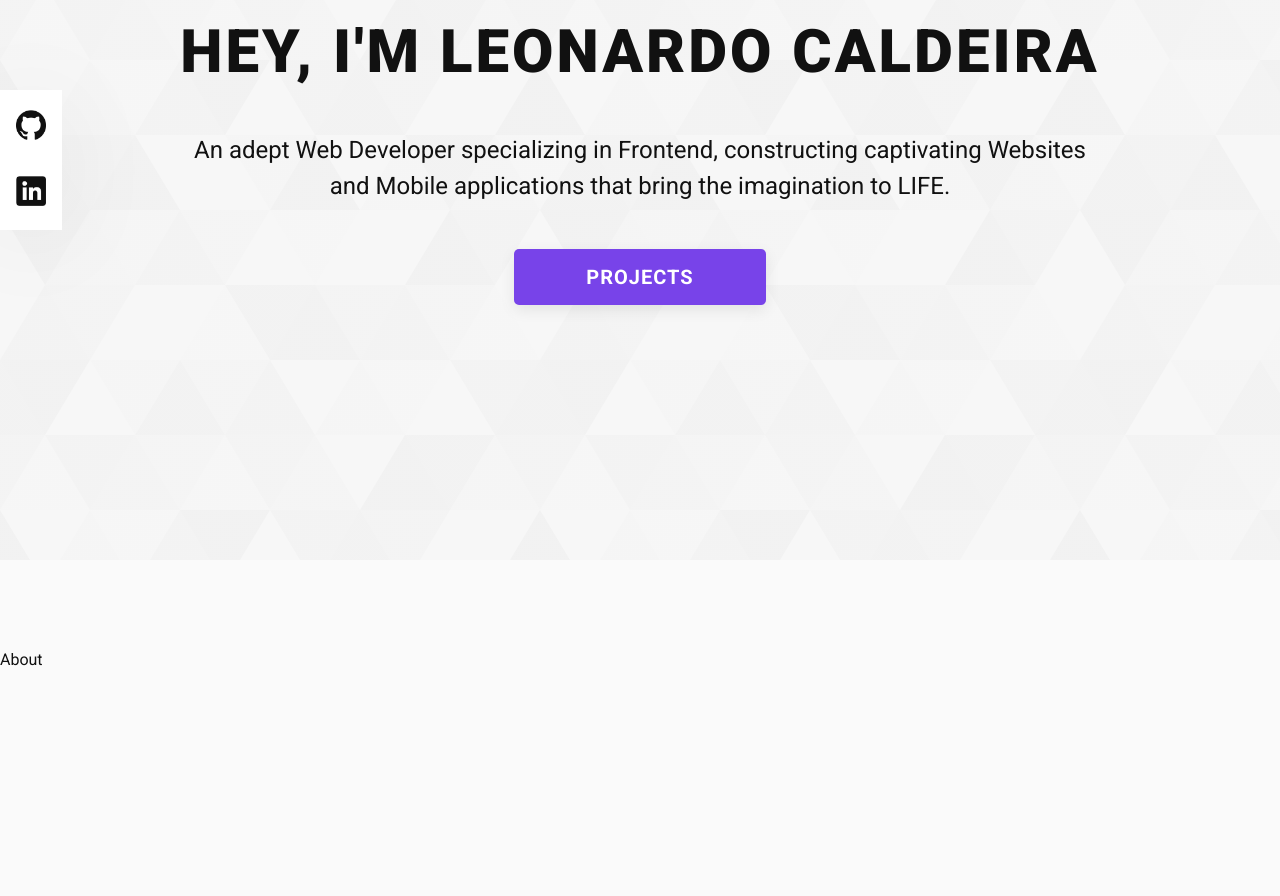
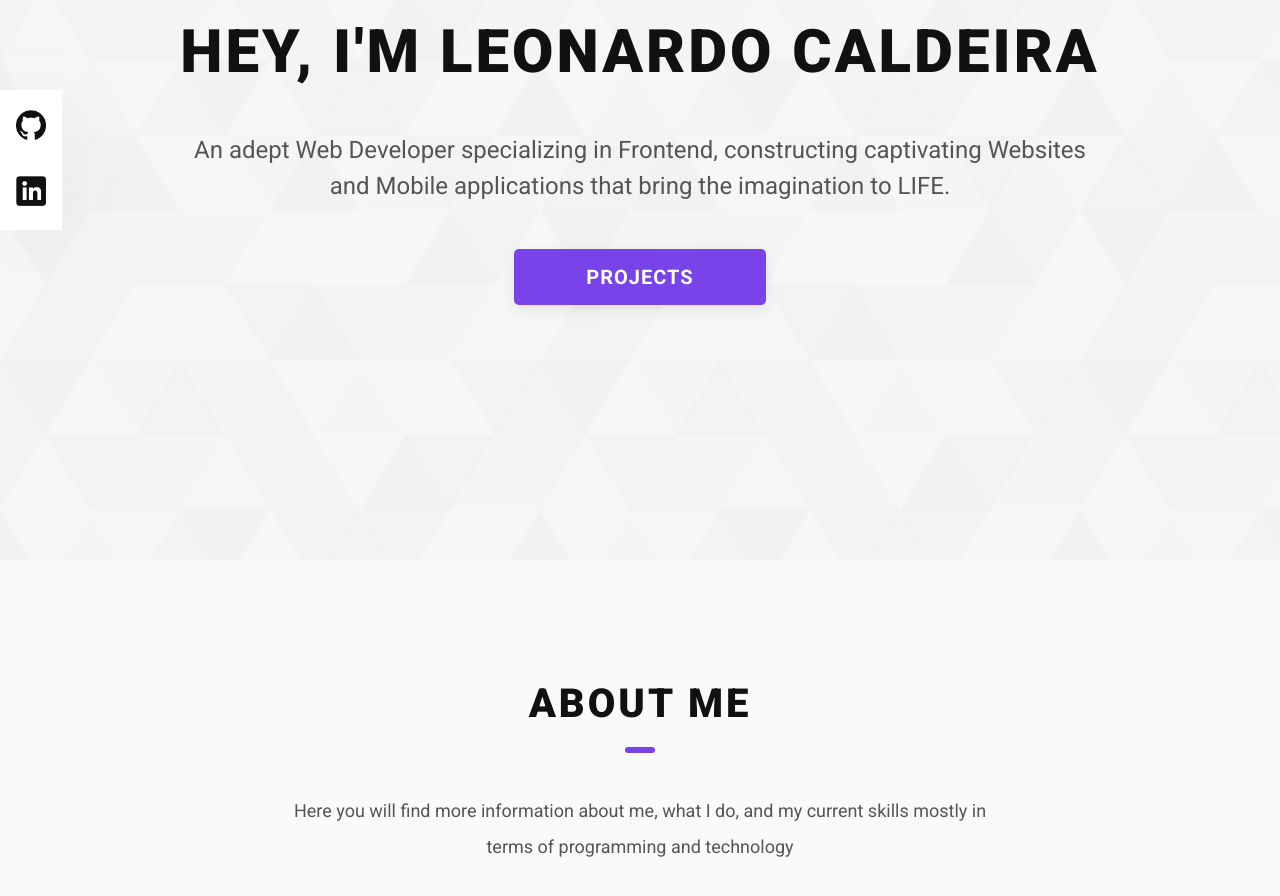
Before and after one commit to caldeira-leonardo/portifolio, a React (Create React App) app: page / in a window 1280 px wide. Shown: the part 240-1136 px from the top of the page. Built offline with nearby package versions, Linux system fonts and the light colour scheme.

Commit message:
feat(about): started sections layout and started implementing on about section

```diff
--- a/src/components/About/about.tsx
+++ b/src/components/About/about.tsx
@@ -1,7 +1,13 @@
-import React from "react";
+import UserInfosSections from "components/elements/UserInfosSections/UserInfosSections";
 
 const About = (props: any) => {
-    return <section id="about">About</section>;
+    return <UserInfosSections
+        id="about"
+        title="about me"
+        subtitle="Here you will find more information about me, what I do, and my current skills mostly in terms of programming and technology"
+    >
+
+    </UserInfosSections >;
 };
 
 export default About;
--- a/src/components/Home/home.styles.ts
+++ b/src/components/Home/home.styles.ts
@@ -21,17 +21,3 @@ export const HomeContent = styled.div`
     flex-direction: column;
     text-align: center;
 `
-
-export const HomeTitle = styled.h1`
-    font-size: 60px;
-    text-transform: uppercase;
-    font-weight: 900;
-    letter-spacing: 3px;
-    margin: 0;
-`
-
-export const HomeSubtitle = styled.p`
-    font-size: 24px;
-    line-height: 36px;
-    margin: 45px 0;
-`
--- a/src/components/Home/home.tsx
+++ b/src/components/Home/home.tsx
@@ -1,14 +1,16 @@
 import Button from "components/elements/Button/button";
-import { HomeWrapper, HomeContent, HomeTitle, HomeSubtitle } from "./home.styles";
+import { HomeWrapper, HomeContent } from "./home.styles";
 import backgroundImage from 'assets/main-background.svg';
+import Title from "components/elements/Title/title";
+import Subtitle from "components/elements/Subtitle/subtitle";
 
 const Home = () => {
 
     return (
         <HomeWrapper id="home" $bg={backgroundImage}>
             <HomeContent>
-                <HomeTitle>Hey, i'm Leonardo Caldeira</HomeTitle>
-                <HomeSubtitle>An adept Web Developer specializing in Frontend, constructing captivating Websites and Mobile applications that bring the imagination to LIFE.</HomeSubtitle>
+                <Title>Hey, i'm Leonardo Caldeira</Title>
+                <Subtitle>An adept Web Developer specializing in Frontend, constructing captivating Websites and Mobile applications that bring the imagination to LIFE.</Subtitle>
                 <Button>Projects</Button>
             </HomeContent>
         </HomeWrapper>
--- /dev/null
+++ b/src/components/elements/Subtitle/subtitle.styles.ts
@@ -0,0 +1,15 @@
+import { styled } from "styled-components"
+import { colors } from "theme/theme"
+
+export const SubtitleWrapper = styled.p.attrs<{
+    maxWidth?: string
+    fontSize?: number
+    margin?: string
+}>({})`
+    font-size: ${({ fontSize }) => (fontSize ? fontSize : 24)}px;
+    line-height: 36px;
+    margin: ${({ margin }) => (margin ? margin : "45px 0")};
+    max-width: ${({ maxWidth }) => (maxWidth ? `${maxWidth}px` : "unset")};
+    text-align: center;
+    color: ${colors.text_subtitle};
+`
--- /dev/null
+++ b/src/components/elements/Subtitle/subtitle.tsx
@@ -0,0 +1,12 @@
+import { SubtitleWrapper } from "./subtitle.styles";
+
+const Subtitle = ({ children, margin, fontSize, maxWidth }: any) => {
+
+    return (
+        <SubtitleWrapper margin={margin} fontSize={fontSize} maxWidth={maxWidth}>
+            {children}
+        </SubtitleWrapper>
+    );
+};
+
+export default Subtitle;
--- /dev/null
+++ b/src/components/elements/Title/title.styles.ts
@@ -0,0 +1,11 @@
+import { styled } from "styled-components"
+
+export const TitleWrapper = styled.h1.attrs<{
+    fontSize?: number
+}>({})`
+    font-size: ${({ fontSize }) => (fontSize ? fontSize : "60")}px;
+    text-transform: uppercase;
+    font-weight: 900;
+    letter-spacing: 3px;
+    margin: 0;
+`
--- /dev/null
+++ b/src/components/elements/Title/title.tsx
@@ -0,0 +1,12 @@
+import { TitleWrapper } from "./title.styles";
+
+const Title = ({ children, fontSize }: any) => {
+
+    return (
+        <TitleWrapper fontSize={fontSize}>
+            {children}
+        </TitleWrapper>
+    );
+};
+
+export default Title;
--- /dev/null
+++ b/src/components/elements/UserInfosSections/UserInfosSections.tsx
@@ -0,0 +1,17 @@
+import Subtitle from "../Subtitle/subtitle";
+import Title from "../Title/title";
+import { InfoSectionsWrapper, Separator } from "./userInfosSections.style";
+
+const UserInfosSections = ({ title, subtitle, id, children }: any) => {
+
+    return (
+        <InfoSectionsWrapper id={id}>
+            <Title fontSize={40}>{title}</Title>
+            <Separator />
+            <Subtitle margin="20px 0" fontSize={18} maxWidth={700}>{subtitle}</Subtitle>
+            {children}
+        </InfoSectionsWrapper>
+    );
+};
+
+export default UserInfosSections;
--- /dev/null
+++ b/src/components/elements/UserInfosSections/userInfosSections.style.ts
@@ -0,0 +1,20 @@
+import { styled } from "styled-components"
+import { colors } from "theme/theme"
+
+export const InfoSectionsWrapper = styled.section`
+    display: flex;
+    align-items: center;
+    flex-direction: column;
+
+    h1 {
+        margin-top: 30px;
+    }
+`
+
+export const Separator = styled.span`
+    height: 6px;
+    width: 30px;
+    background-color: ${colors.primary};
+    border-radius: 3px;
+    margin: 20px;
+`
--- a/src/theme/theme.ts
+++ b/src/theme/theme.ts
@@ -3,6 +3,7 @@ export const colors = {
     primary_transparent: "#7843e920",
     background_light: "#fafafa",
     title_primary: "#111",
+    text_subtitle: "#555",
     light_grey: "#999999",
     grey: "#666",
     black: "#000",
```
